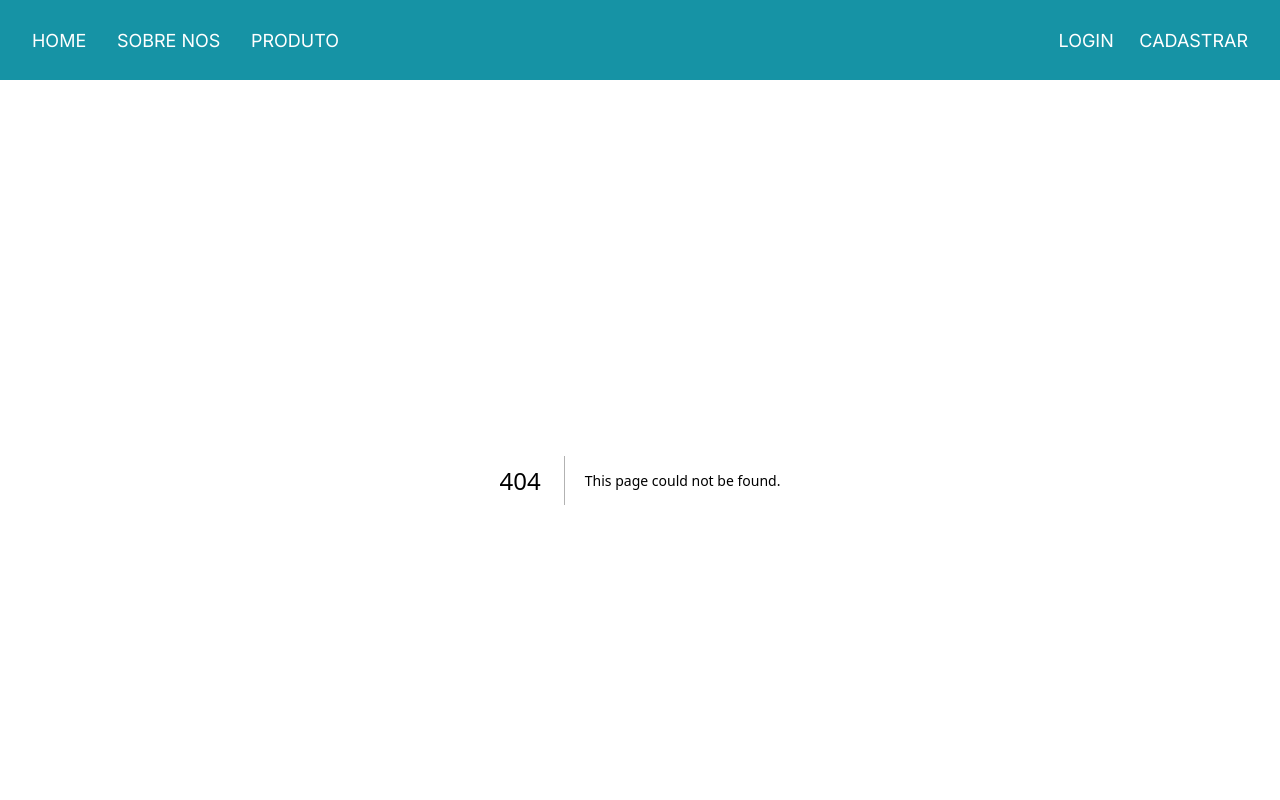
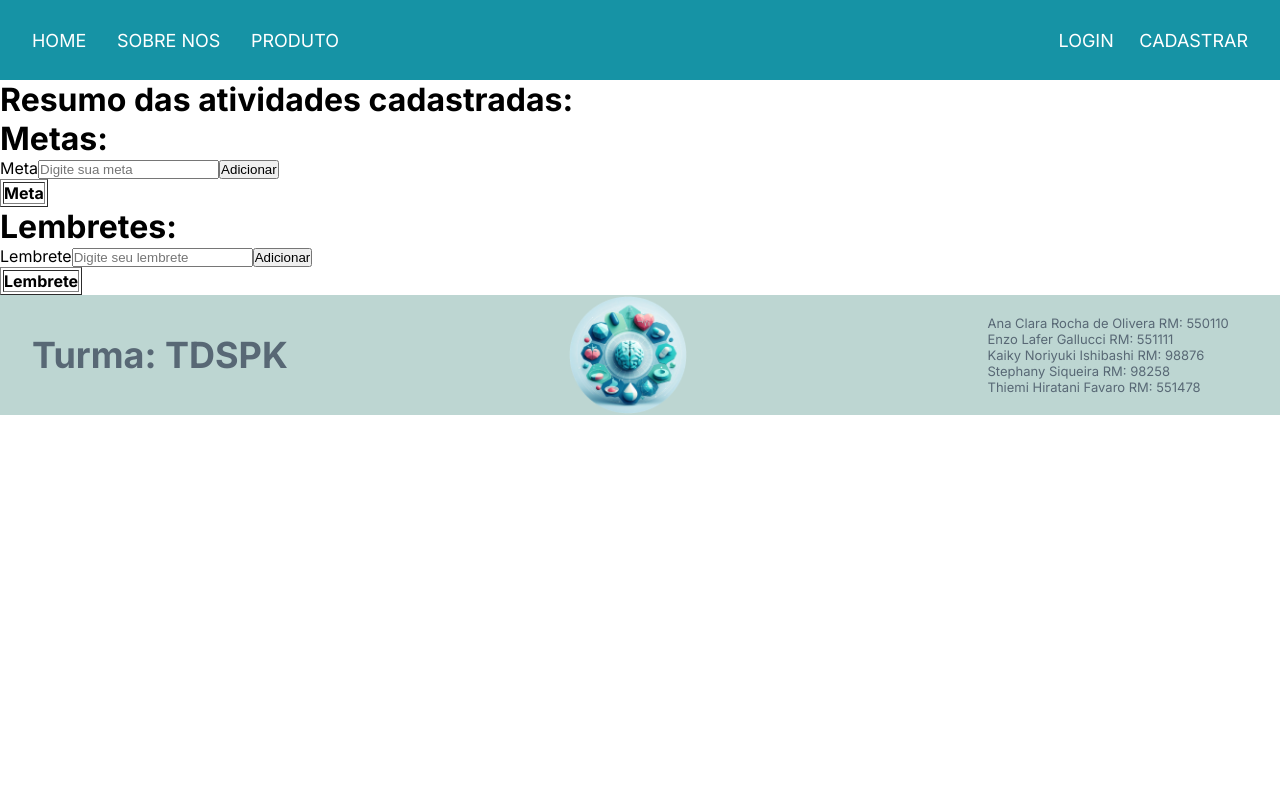
Before and after one commit to thiemimi/gs-rwd, a Next.js app: page /resumo in a window 1280 px wide. Before the commit this address had no page. Shown: the top 800 px of the page. Built offline with nearby package versions, Linux system fonts and the light colour scheme.

Commit message:
alteração na página de resumo

```diff
--- /dev/null
+++ b/src/app/resumo/page.jsx
@@ -0,0 +1,167 @@
+'use client';
+
+import { useState } from "react";
+
+export default function Resumo(){
+
+    const [listaMetas, setListaMetas] = useState([])
+    const [metaInput, setMetaInput] = useState('')
+
+    const adicionarMeta = () => {
+        const novaMeta = {
+            meta: metaInput
+        };
+
+        setListaMetas([...listaMetas, novaMeta]);
+        atualizaTabelaMeta();
+        limparInput();
+    };
+
+    const atualizaTabelaMeta = () => {
+        let tbody = document.getElementById('meta');
+        tbody.innerText = '';
+
+        for(let i = 0;  i < listaMetas.length; i++){
+            let tr = tbody.insertRow();
+
+            let td_meta = tr.insertCell();
+
+            td_meta.innerText = listaMetas[i].meta;
+        }
+    }
+
+    const handleSubmit = (e) => {
+        e.preventDefault();
+        adicionarMeta();
+    };
+
+    const limparInput = () => {
+        setMetaInput('');
+    }
+
+    const deletarMeta = (index) => {
+        const novasMetas = [...listaMetas];
+        novasMetas.splice(index, 1);
+        setListaMetas(novasMetas);
+        atualizaTabelaMeta();
+    };
+
+
+    const [listaLembretes, setListaLembretes] = useState([])
+    const [lembreteInput, setLembreteInput] = useState('')
+
+    const adicionarLembrete = () => {
+        const novoLembrete = {
+            lembrete: lembreteInput
+        };
+
+        setListaLembretes([...listaLembretes, novoLembrete]);
+        atualizaTabelaLembrete();
+        limparInputLembrete();
+    };
+
+    const atualizaTabelaLembrete = () => {
+        let tbody = document.getElementById('lembrete');
+        tbody.innerText = '';
+
+        for(let i = 0;  i < listaLembretes.length; i++){
+            let tr = tbody.insertRow();
+
+            let td_lembrete = tr.insertCell();
+
+            td_lembrete.innerText = listaLembretes[i].lembrete;
+        }
+    }
+
+    const handleSubmitt = (e) => {
+        e.preventDefault();
+        adicionarLembrete();
+    };
+
+    const limparInputLembrete = () => {
+        setLembreteInput('');
+    }
+
+    const deletarLembrete = (index) => {
+        const novosLembretes = [...listaLembretes];
+        novosLembretes.splice(index, 1);
+        setListaLembretes(novosLembretes);
+        atualizaTabelaLembrete();
+    };
+
+    return(
+        <main className="RESUMO">
+            <div className="BlocosResumo">
+                <div className="BlocoResumo">
+                    <h1>Resumo das atividades cadastradas: </h1>
+                </div>
+
+                <div className="BlocoResumo">
+                    <h1>Metas: </h1>
+                    <div className="NovaMeta">
+                        <form action="#" method="get" onSubmit={handleSubmit}>
+                            <label htmlFor="meta">Meta</label>
+                            <input type="text" name="meta" id="meta" placeholder="Digite sua meta" value={metaInput} onChange={(e) => setMetaInput(e.target.value)} />
+                            <button id="botaoMeta" type="submit">Adicionar</button>
+                        </form>
+                    </div>
+
+                    <div className="Tabela">
+                        <table border="1" id="tabelameta">
+                            <thead>
+                                <tr>
+                                    <th>Meta</th>
+                                </tr>
+                            </thead>
+                            <tbody id="meta">
+                                {listaMetas.map((meta, index) => (
+                                    <tr key={index}>
+                                        <td>{meta.meta}</td>
+                                        <td>
+                                            <button onClick={() => deletarMeta(index)}>
+                                                Deletar
+                                            </button>
+                                        </td>
+                                    </tr>
+                                ))}
+                            </tbody>
+                        </table>
+                    </div>
+                </div>
+
+                <div className="BlocoResumo">
+                    <h1>Lembretes: </h1>
+                    <div className="NovoLembrete">
+                        <form action="#" method="get" onSubmit={handleSubmitt}>
+                            <label htmlFor="lembrete">Lembrete</label>
+                            <input type="text" name="lembrete" id="lembrete" placeholder="Digite seu lembrete" value={lembreteInput} onChange={(e) => setLembreteInput(e.target.value)} />
+                            <button id="botaoLembrete" type="submit">Adicionar</button>
+                        </form>
+                    </div>
+
+                    <div className="Tabela">
+                        <table border="1" id="tabelalembrete">
+                            <thead>
+                                <tr>
+                                    <th>Lembrete</th>
+                                </tr>
+                            </thead>
+                            <tbody id="lembrete">
+                                {listaLembretes.map((lembrete, index) => (
+                                    <tr key={index}>
+                                        <td>{lembrete.lembrete}</td>
+                                        <td>
+                                            <button onClick={() => deletarLembrete(index)}>
+                                                Deletar
+                                            </button>
+                                        </td>
+                                    </tr>
+                                ))}
+                            </tbody>
+                        </table>
+                    </div>
+                </div>
+            </div>
+        </main>
+    )
+}
```
